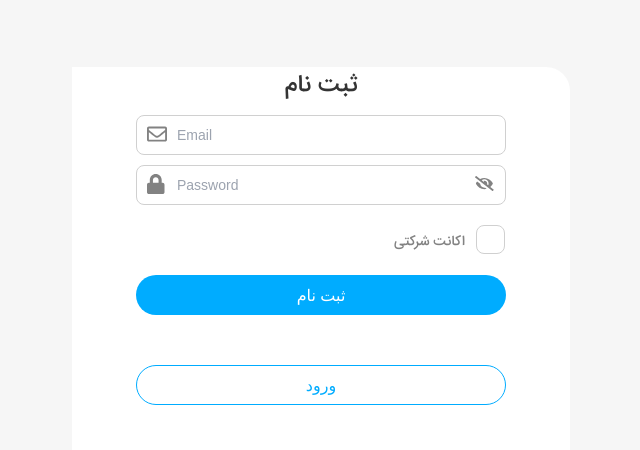
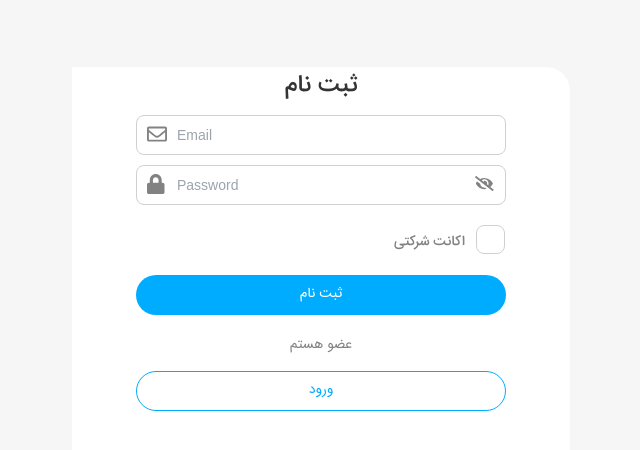
Before and after one commit to kaktoos33/g5-linkedin-front-end, a React (Create React App) app: page /Register in a window 1280 px wide. Shown: the top 450 px of the page, without its empty margins (319-959 px from the left). Built offline with nearby package versions, Linux system fonts and the light colour scheme.

Commit message:
Add register redirect to login

```diff
--- a/src/pages/Register/Register.style.scss
+++ b/src/pages/Register/Register.style.scss
@@ -6,3 +6,18 @@
   justify-content: center;
   align-items: center;
 }
+
+.register_redirect_login{
+  display: block;
+  font-family: $font;
+  font-weight: 300;
+  font-size: 14px;
+  outline: none;
+  text-decoration: none;
+  color: $grayColor;
+  text-align: center;
+  //padding-top: 20px;
+  margin-top: 20px;
+  //margin: 10px auto;
+
+}
--- a/src/pages/Register/Register.tsx
+++ b/src/pages/Register/Register.tsx
@@ -16,7 +16,12 @@ export const Register : FunctionComponent = () => {
                 <EmailInput />
                 <PassInput />
                 <CheckBoxInput />
+
+
                 <ButtonPrimary />
+                <div className={"register_redirect_login"}>
+                    <a href="https://www.google.com/">عضو هستم</a>
+                </div>
                 <ButtonSecondary />
             </Cart>
             {/*<MyForm />*/}
--- a/src/pages/Register/components/button/Button.style.scss
+++ b/src/pages/Register/components/button/Button.style.scss
@@ -3,6 +3,8 @@
 
 .register-button .button-primary{
   //display: block;
+  font-family: $font;
+  font-size: 14px;
   margin-top: 50px;
   width: 370px;
   height: 40px;
@@ -13,7 +15,9 @@
 
 .register-button .button-secondary{
   //display: block;
-  margin-top: 50px;
+  font-family: $font;
+  font-size: 14px;
+  margin-top: 15px;
   width: 370px;
   height: 40px;
   background-color: $whiteColor;
@@ -25,7 +29,8 @@
 
 .register-button .button-secondary:hover{
   color: $whiteColor;
-  background-color: $blueColor;
+  background-color: $blueColorHover;
+  border-color: $blueColorHover;
 }
 
 .register-button .button-primary:hover{
```
